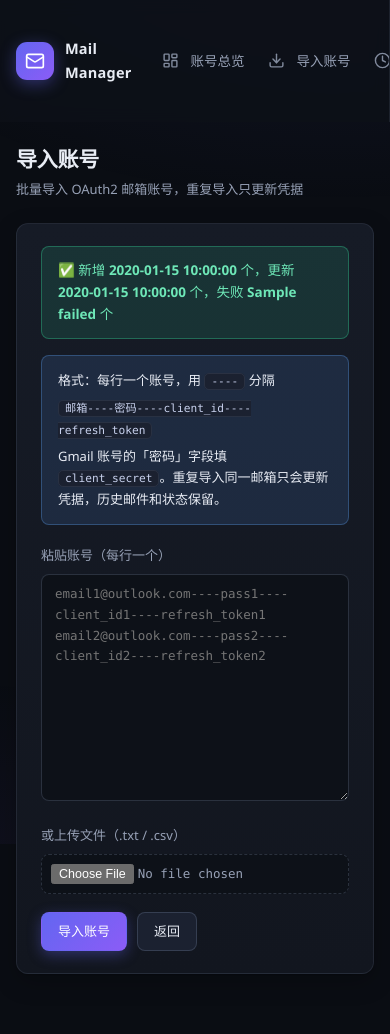
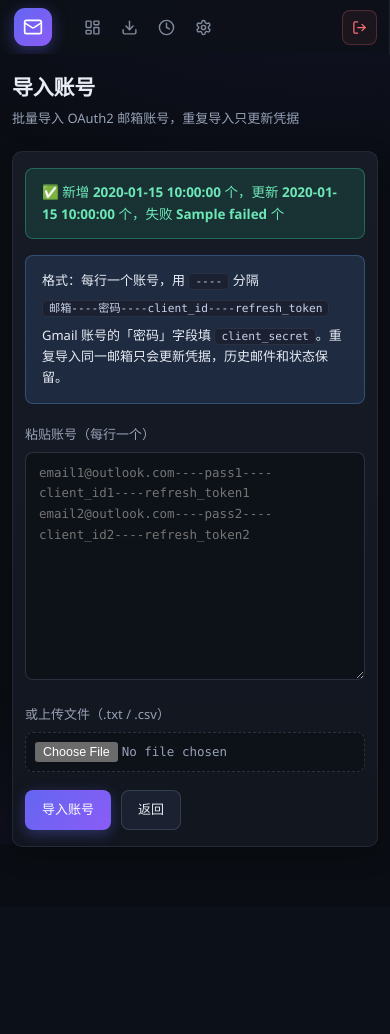
Before and after one commit to czppw/outlook-mail-manager, a Python web app: template templates/import.html in a window 390 px wide. After the commit the page ends 847 px from the top, so only its background shows below. Run offline with Jinja, Linux system fonts and the light colour scheme; the template is opened without the code that fills it: most values are stand-ins (such as "Sample title", 1, 10 or a date in 2020).

Commit message:
fix: mobile layout — icon-only nav bar and cache-busted static assets
- The horizontal nav bar overflowed phone viewports by ~280px because
  text labels, brand text, and the logout button shared one row; the
  logout button sat off-screen and the bar required horizontal scrolling
- On screens under 960px the nav now collapses to icon-only links with
  the brand mark, fitting comfortably in a 390px viewport (measured:
  content 379px, no overflow, logout visible)
- Version static asset URLs (?v=) so browsers pick up new CSS/JS after
  in-app updates instead of serving heuristic-cached copies
- Tighten card/content padding, wrap row actions, two-column stats and
  full-width filter inputs under 600px; use 100dvh on the login page

```diff
--- a/static/style.css
+++ b/static/style.css
@@ -775,6 +775,10 @@ input[type="radio"] { accent-color: var(--accent); margin-right: 8px; }
 
 /* ============ Responsive ============ */
 
+.folder-tabs { max-width: 100%; overflow-x: auto; }
+
+.login-wrap { min-height: 100vh; min-height: 100dvh; }
+
 @media (max-width: 960px) {
     .app { flex-direction: column; }
 
@@ -784,16 +788,21 @@ input[type="radio"] { accent-color: var(--accent); margin-right: 8px; }
         position: static;
         flex-direction: row;
         align-items: center;
-        gap: 10px;
-        padding: 10px 16px;
+        gap: 4px;
+        padding: 8px 12px;
         overflow-x: auto;
+        scrollbar-width: none;
     }
+    .sidebar::-webkit-scrollbar { display: none; }
 
-    .brand { border-bottom: 0; margin-bottom: 0; padding: 0 10px 0 0; }
+    .brand { border-bottom: 0; margin-bottom: 0; padding: 0 8px 0 2px; }
+    .brand-name { display: none; }
     .brand-sub { display: none; }
 
+    /* Icon-only navigation keeps the bar inside a phone viewport. */
     .side-nav { flex-direction: row; gap: 2px; }
-    .side-nav a { padding: 7px 11px; white-space: nowrap; }
+    .side-nav a { padding: 9px; white-space: nowrap; }
+    .side-nav a .nav-label { display: none; }
 
     .sidebar-foot {
         margin-top: 0;
@@ -802,13 +811,19 @@ input[type="radio"] { accent-color: var(--accent); margin-right: 8px; }
         align-items: center;
         border-top: 0;
         padding-top: 0;
-        gap: 8px;
+        gap: 6px;
     }
 
     .version-widget { display: none; }
-    .side-logout { width: auto; padding: 7px 12px; }
+    .side-logout { width: auto; padding: 9px; }
+    .side-logout .nav-label { display: none; }
 
-    .content { padding: 20px 16px 40px; }
+    .content { padding: 16px 12px 40px; }
+
+    .card { padding: 16px 12px; border-radius: 10px; }
+    .table-wrap { margin: 0 -4px; padding: 0 4px; }
+
+    .actions { flex-wrap: wrap; }
 
     .stats-grid { grid-template-columns: repeat(auto-fit, minmax(140px, 1fr)); }
     .stat-value { font-size: 19px; }
@@ -816,3 +831,22 @@ input[type="radio"] { accent-color: var(--accent); margin-right: 8px; }
     table { font-size: 12.5px; }
     td, th { padding: 8px 8px; }
 }
+
+@media (max-width: 600px) {
+    .page-head { align-items: flex-start; flex-direction: column; }
+    .page-actions { width: 100%; }
+    .page-actions .btn { flex: 1; }
+
+    .stats-grid { grid-template-columns: repeat(2, 1fr); gap: 10px; }
+
+    .filter-bar input[type="text"] { width: 100%; }
+    .filter-bar .btn { flex: 1; }
+
+    .card-header { flex-direction: column; align-items: flex-start; }
+
+    .email-meta { grid-template-columns: 64px 1fr; }
+
+    #toast-root { left: 12px; right: 12px; bottom: 12px; max-width: none; }
+
+    .login-card { padding: 30px 24px 26px; }
+}
--- a/templates/base.html
+++ b/templates/base.html
@@ -5,8 +5,8 @@
     <meta name="viewport" content="width=device-width, initial-scale=1.0">
     <meta name="csrf-token" content="{{ csrf_token }}">
     <title>{% block title %}OAuth2 邮箱管理{% endblock %}</title>
-    <link rel="stylesheet" href="/static/style.css">
-    <script src="/static/app.js" defer></script>
+    <link rel="stylesheet" href="/static/style.css?v={{ current_version }}">
+    <script src="/static/app.js?v={{ current_version }}" defer></script>
 </head>
 <body>
 <div class="app">
@@ -25,19 +25,19 @@
             {% set path = request.url.path %}
             <a href="/" class="{{ 'active' if path == '/' }}">
                 <svg viewBox="0 0 24 24" fill="none" stroke="currentColor" stroke-width="2" stroke-linecap="round" stroke-linejoin="round"><rect width="7" height="9" x="3" y="3" rx="1"/><rect width="7" height="5" x="14" y="3" rx="1"/><rect width="7" height="9" x="14" y="12" rx="1"/><rect width="7" height="5" x="3" y="16" rx="1"/></svg>
-                账号总览
+                <span class="nav-label">账号总览</span>
             </a>
             <a href="/import" class="{{ 'active' if path == '/import' }}">
                 <svg viewBox="0 0 24 24" fill="none" stroke="currentColor" stroke-width="2" stroke-linecap="round" stroke-linejoin="round"><path d="M21 15v4a2 2 0 0 1-2 2H5a2 2 0 0 1-2-2v-4"/><polyline points="7 10 12 15 17 10"/><line x1="12" x2="12" y1="15" y2="3"/></svg>
-                导入账号
+                <span class="nav-label">导入账号</span>
             </a>
             <a href="/tokens" class="{{ 'active' if path == '/tokens' }}">
                 <svg viewBox="0 0 24 24" fill="none" stroke="currentColor" stroke-width="2" stroke-linecap="round" stroke-linejoin="round"><circle cx="12" cy="12" r="10"/><polyline points="12 6 12 12 16 14"/></svg>
-                令牌状态
+                <span class="nav-label">令牌状态</span>
             </a>
             <a href="/settings" class="{{ 'active' if path == '/settings' }}">
                 <svg viewBox="0 0 24 24" fill="none" stroke="currentColor" stroke-width="2" stroke-linecap="round" stroke-linejoin="round"><path d="M12.22 2h-.44a2 2 0 0 0-2 2v.18a2 2 0 0 1-1 1.73l-.43.25a2 2 0 0 1-2 0l-.15-.08a2 2 0 0 0-2.73.73l-.22.38a2 2 0 0 0 .73 2.73l.15.1a2 2 0 0 1 1 1.72v.51a2 2 0 0 1-1 1.74l-.15.09a2 2 0 0 0-.73 2.73l.22.38a2 2 0 0 0 2.73.73l.15-.08a2 2 0 0 1 2 0l.43.25a2 2 0 0 1 1 1.73V20a2 2 0 0 0 2 2h.44a2 2 0 0 0 2-2v-.18a2 2 0 0 1 1-1.73l.43-.25a2 2 0 0 1 2 0l.15.08a2 2 0 0 0 2.73-.73l.22-.39a2 2 0 0 0-.73-2.73l-.15-.08a2 2 0 0 1-1-1.74v-.5a2 2 0 0 1 1-1.74l.15-.09a2 2 0 0 0 .73-2.73l-.22-.38a2 2 0 0 0-2.73-.73l-.15.08a2 2 0 0 1-2 0l-.43-.25a2 2 0 0 1-1-1.73V4a2 2 0 0 0-2-2z"/><circle cx="12" cy="12" r="3"/></svg>
-                全局设置
+                <span class="nav-label">全局设置</span>
             </a>
         </nav>
 
@@ -51,7 +51,7 @@
                 <input type="hidden" name="csrf_token" value="{{ csrf_token }}">
                 <button type="submit" class="side-logout">
                     <svg width="15" height="15" viewBox="0 0 24 24" fill="none" stroke="currentColor" stroke-width="2" stroke-linecap="round" stroke-linejoin="round"><path d="M9 21H5a2 2 0 0 1-2-2V5a2 2 0 0 1 2-2h4"/><polyline points="16 17 21 12 16 7"/><line x1="21" x2="9" y1="12" y2="12"/></svg>
-                    退出登录
+                    <span class="nav-label">退出登录</span>
                 </button>
             </form>
         </div>
--- a/templates/login.html
+++ b/templates/login.html
@@ -4,7 +4,7 @@
     <meta charset="UTF-8">
     <meta name="viewport" content="width=device-width, initial-scale=1.0">
     <title>登录 - Mail Manager</title>
-    <link rel="stylesheet" href="/static/style.css">
+    <link rel="stylesheet" href="/static/style.css?v={{ current_version }}">
 </head>
 <body>
 <div class="login-wrap">
```
Also changed, not shown: 1 other file.
